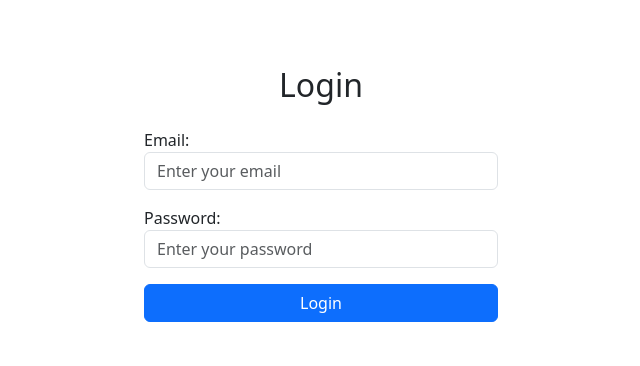
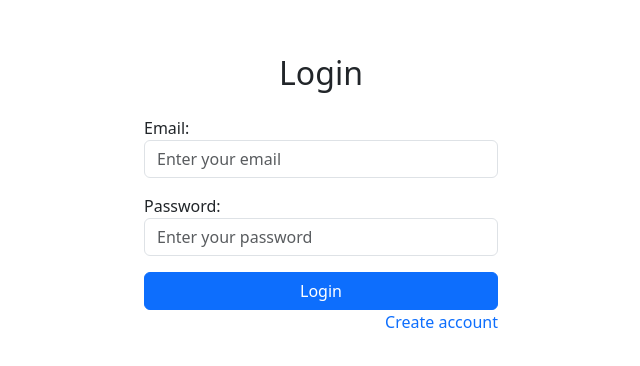
Before and after one commit to Gyva/RDDS, a React (Create React App) app in the folder frontend/: page /login in a window 1280 px wide. Shown: the part 206-572 px from the top of the page, without its empty margins (319-959 px from the left). Built offline with nearby package versions, Linux system fonts and the light colour scheme.

Commit message:
Create account

```diff
--- a/frontend/src/App.js
+++ b/frontend/src/App.js
@@ -4,6 +4,7 @@ import Navbar from './components/Navbar';
 import Sidebar from './components/Sidebar';
 import StudentRegistrationForm from './components/StudentRegistrationForm';
 import Login from './components/Login';
+import GetPasswordForm from './components/GetPasswordForm'
 import './App.css'; // Include your global styles here
 
 const App = () => {
@@ -26,6 +27,7 @@ const App = () => {
         <Router>
             <Routes>
                 <Route path="/login" element={<Login onLogin={handleLogin} />} />
+                <Route path="/claim_password" element={<GetPasswordForm/>} />
                 <Route
                     path="*"
                     element={
--- a/frontend/src/components/Login.jsx
+++ b/frontend/src/components/Login.jsx
@@ -1,6 +1,7 @@
 import React from 'react';
 import { useForm } from 'react-hook-form';
 import { useNavigate } from 'react-router-dom';
+import { Link } from 'react-router-dom';
 
 const Login = ({ onLogin }) => {
     const { register, handleSubmit, formState: { errors } } = useForm();
@@ -53,6 +54,10 @@ const Login = ({ onLogin }) => {
                             </div>
                             <button type="submit" className="btn btn-primary w-100">Login</button>
                         </form>
+                        <div className='d-flex justify-content-end'>
+                            <Link to={"/claim_password"} className='text-decoration-none text-primary'>Create account</Link>
+                        </div>
+
                     </div>
                 </div>
             </div>
```
